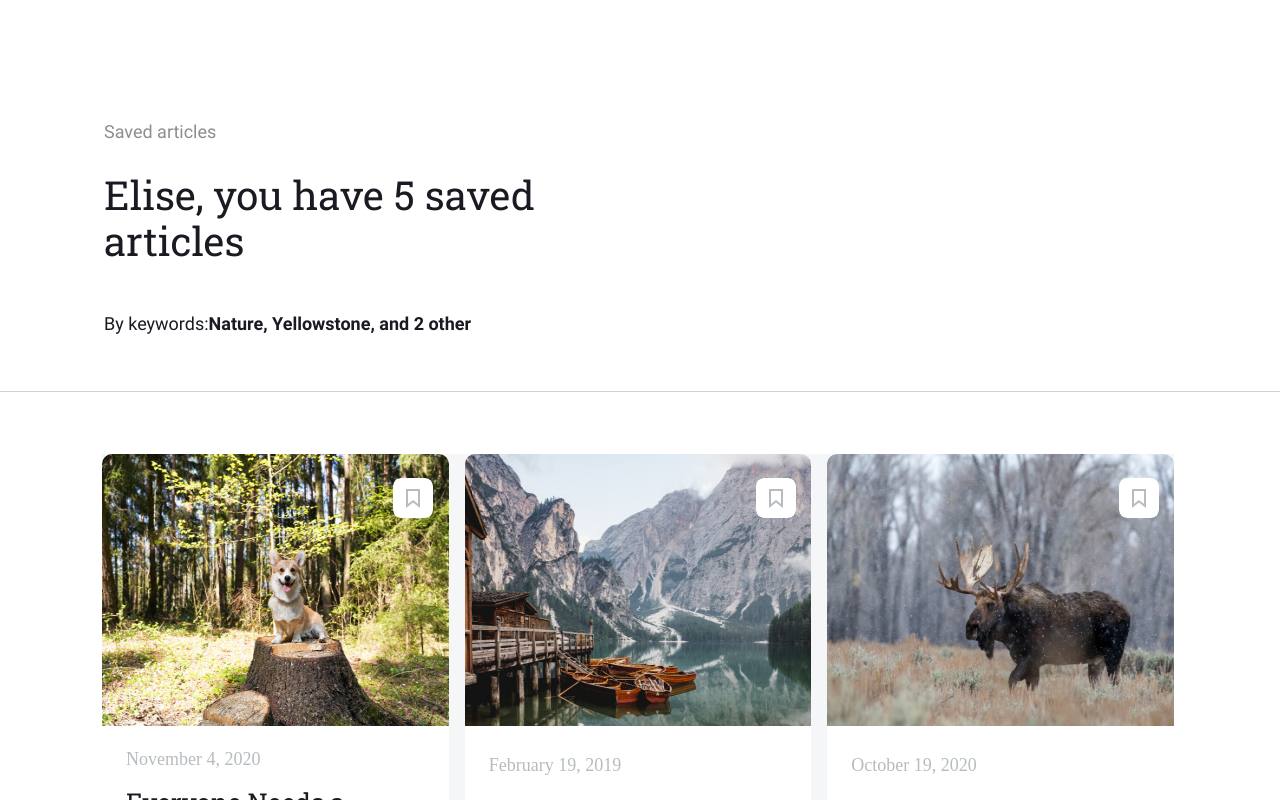
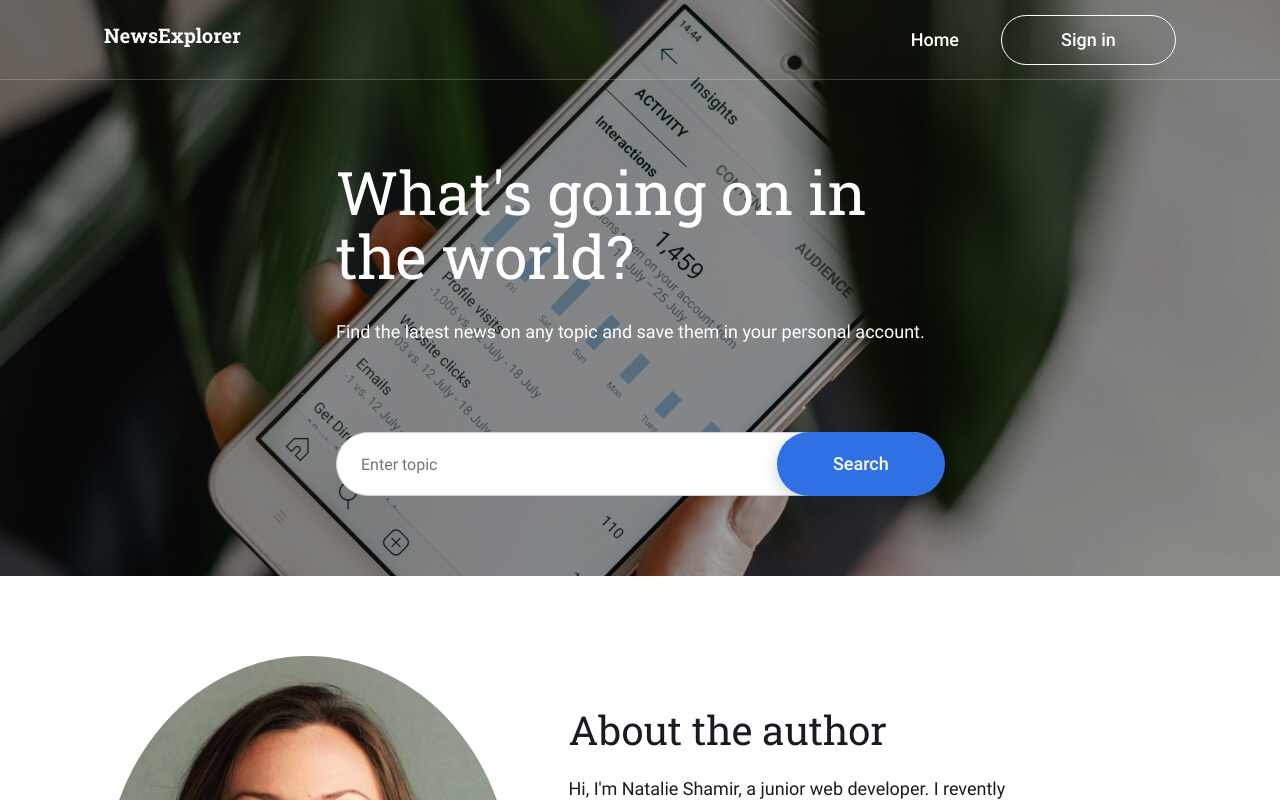
Before and after one commit to NatalieShamir/news-explorer-frontend, a React (Create React App) app: page / in a window 1280 px wide. Shown: the top 800 px of the page. Built offline with nearby package versions, Linux system fonts and the light colour scheme.

Commit message:
remove comments

```diff
--- a/src/components/Main/Main.js
+++ b/src/components/Main/Main.js
@@ -1,26 +1,21 @@
-/* import React from "react";
+import React from "react";
 import Parent from "../Parent/Parent";
 import Header from "../Header/Header";
 import SearchForm from "../SearchForm/SearchForm";
-import About from "../About/About"; */
-import Header from "../Header/Header";
-import SavedNews from "../SavedNews/SavedNews";
-import SavedNewsHeader from "../SavedNewsHeader/SavedNewsHeader";
+import About from "../About/About";
 
 
 function Main({ onSigninClick, isLoggedIn }) {
     return (
         <>
-            {/* <Parent>
+            <Parent>
+                <Header
+                    onSigninClick={onSigninClick}
+                    isLoggedIn={isLoggedIn}
+                />
                 <SearchForm />
             </Parent>
-            <About /> */}
-            <Header
-                onSigninClick={onSigninClick}
-                isLoggedIn={isLoggedIn}
-            />
-            <SavedNewsHeader />
-            <SavedNews />
+            <About />
         </>
     )
 }
```
